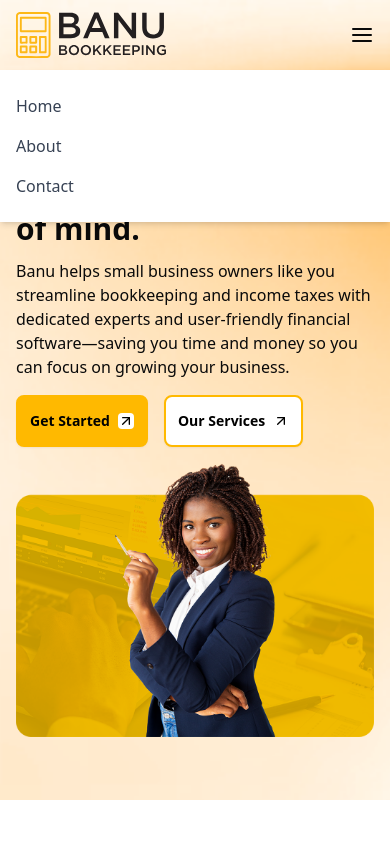
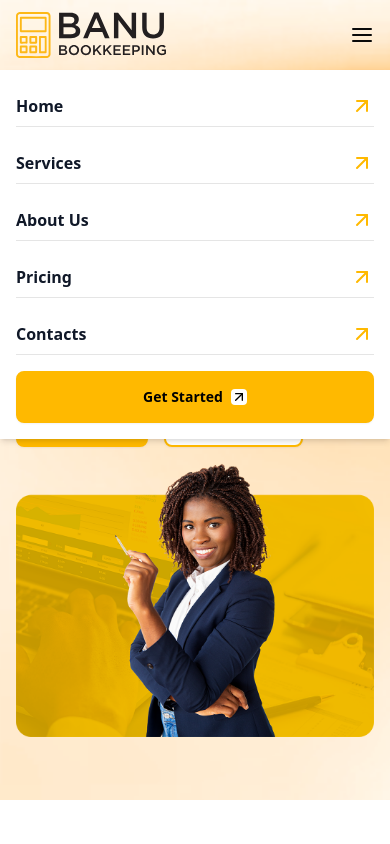
Before and after one commit to OvasisGroup/banu, a Next.js app: page / in a window 390 px wide. Both pictures are taken after a click on the button 362 px from the left and 35 px from the top of the page. Shown: the top 844 px of the page. Built offline with nearby package versions, Linux system fonts and the light colour scheme.

Commit message:
Add Mobile Menu Bar

```diff
--- a/src/components/Aboutus.tsx
+++ b/src/components/Aboutus.tsx
@@ -1,10 +1,41 @@
+'use client'
 import React from 'react'
+import gsap from 'gsap'
+import { useEffect, useRef } from 'react'
+import { ScrollTrigger } from 'gsap/dist/ScrollTrigger'
+
+gsap.registerPlugin(ScrollTrigger);
 
 export default function Aboutus() {
+    const sectionRef = useRef<HTMLDivElement | null>(null);
+
+    useEffect(() => {
+        const elements = sectionRef.current?.querySelectorAll(".reveal");
+
+        elements?.forEach((el) => {
+          gsap.fromTo(
+            el,
+            { opacity: 0, y: 50 },
+            {
+              opacity: 1,
+              y: 0,
+              duration: 1,
+              ease: "power2.out",
+              scrollTrigger: {
+                trigger: el,
+                start: "top 80%", // Adjust when the animation starts
+                end: "bottom 60%",
+                toggleActions: "play none none reverse",
+              },
+            }
+          );
+        });
+      }, []);
+
     return (
-        <div className='bg-white'>
+        <div  className='bg-white'>
             <div className='container mx-auto px-4 md:py-20 py-10 '>
-                <div className='grid md:grid-cols-2 gap-4 justify-center items-center'>
+                <div ref={sectionRef} className='grid md:grid-cols-2 gap-4 justify-center items-center'>
                     <div className='flex flex-col justify-center items-start'>
                         <small className='text-amber-400 font-bold'>ABOUT US</small>
                         <h1 className='font-black md:text-4xl text-3xl md:max-w-md'>Your trusted partner in accounting solutions</h1>
--- a/src/components/Navbar.tsx
+++ b/src/components/Navbar.tsx
@@ -56,14 +56,23 @@ useEffect(() => {
       </div>
       {isOpen && (
         <div className="md:hidden bg-white shadow-md p-4">
-          <Link href="/" className="block py-2 text-gray-700 hover:text-blue-500">
-            Home
+          <Link href="/" className="block flex flex-row justify-between text-gray-900 hover:text-amber-400 font-bold mb-4 border-b-1 py-2">
+            Home <ArrowUpRight className='text-amber-400'/>
           </Link>
-          <Link href="/about" className="block py-2 text-gray-700 hover:text-blue-500">
-            About
+          <Link href="/services" className="block flex flex-row justify-between text-gray-900 hover:text-amber-400 font-bold mb-4 border-b-1 py-2">
+            Services <ArrowUpRight className='text-amber-400'/>
           </Link>
-          <Link href="/contact" className="block py-2 text-gray-700 hover:text-blue-500">
-            Contact
+          <Link href="/about" className=" block flex flex-row justify-between text-gray-900 hover:text-amber-400 font-bold mb-4 border-b-1 py-2">
+            About Us <ArrowUpRight className='text-amber-400'/>
+          </Link>
+          <Link href="/" className="block flex flex-row justify-between text-gray-900 hover:text-amber-400 font-bold mb-4 border-b-1 py-2">
+            Pricing <ArrowUpRight className='text-amber-400'/>
+          </Link>
+          <Link href="/" className="block flex flex-row justify-between text-gray-900 hover:text-amber-400 font-bold mb-4 border-b-1 py-2">
+            Contacts <ArrowUpRight className='text-amber-400'/>
+          </Link>
+          <Link href="/dashboard" className="block flex flex-row justify-between text-gray-700 hover:text-blue-500">
+          <Button className='w-full border-2 border-amber-400 bg-amber-400 hover:bg-white text-black cursor-pointer p-6 font-bold'>Get Started <ArrowUpRight className='bg-white rounded'/></Button>
           </Link>
         </div>
       )}
```
